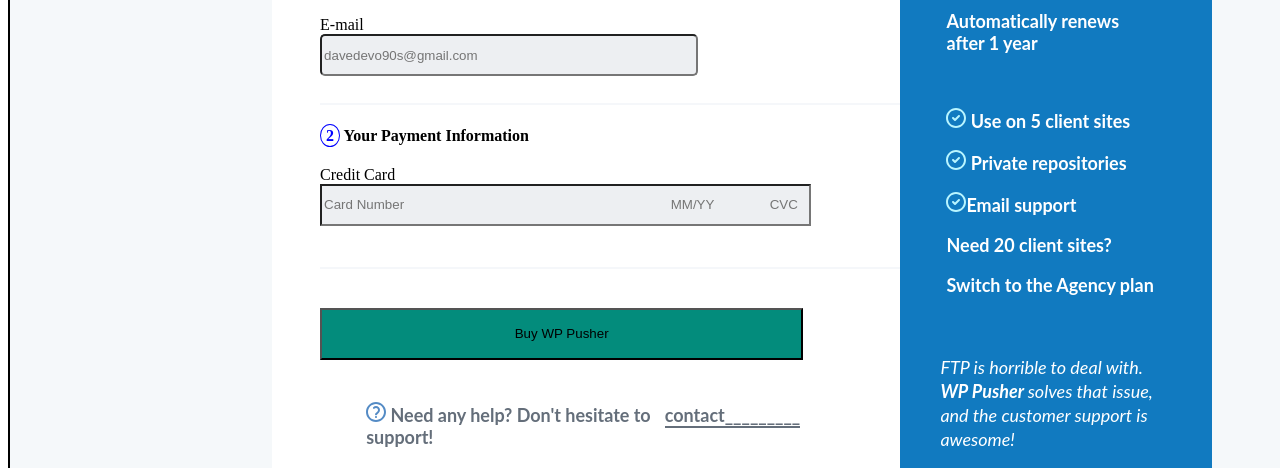
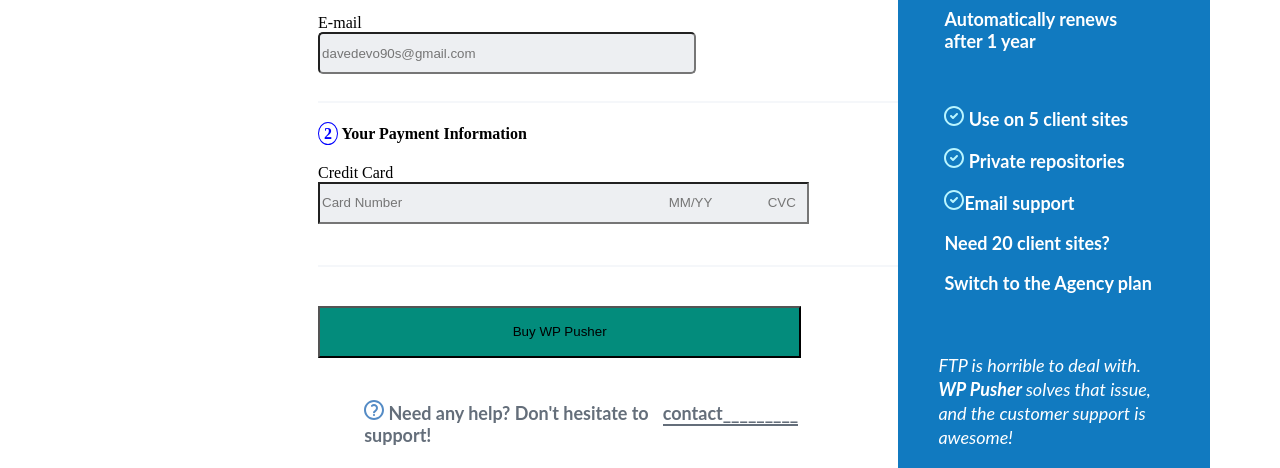
Before and after one commit to thickthumb/figma2, a plain HTML site: page index.html in a window 1280 px wide. Shown: the part 473-941 px from the top of the page. Drawn offline with Linux system fonts and the light colour scheme.

Commit message:
minor: commented out the border

```diff
--- a/style.css
+++ b/style.css
@@ -1,5 +1,5 @@
 .container {
-    border: 2px solid;background: hsl(204, 33%, 97%);
+    /* border: 2px solid;background: hsl(204, 33%, 97%); */
    /* width: 1140px; */
    /* height: 1170px; */
    width: 90rem;
```
